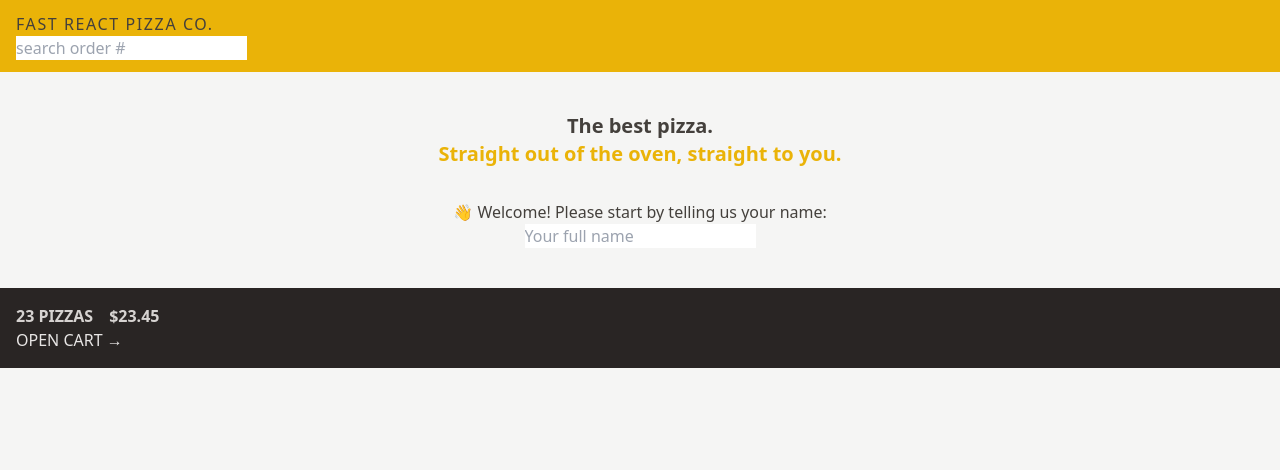
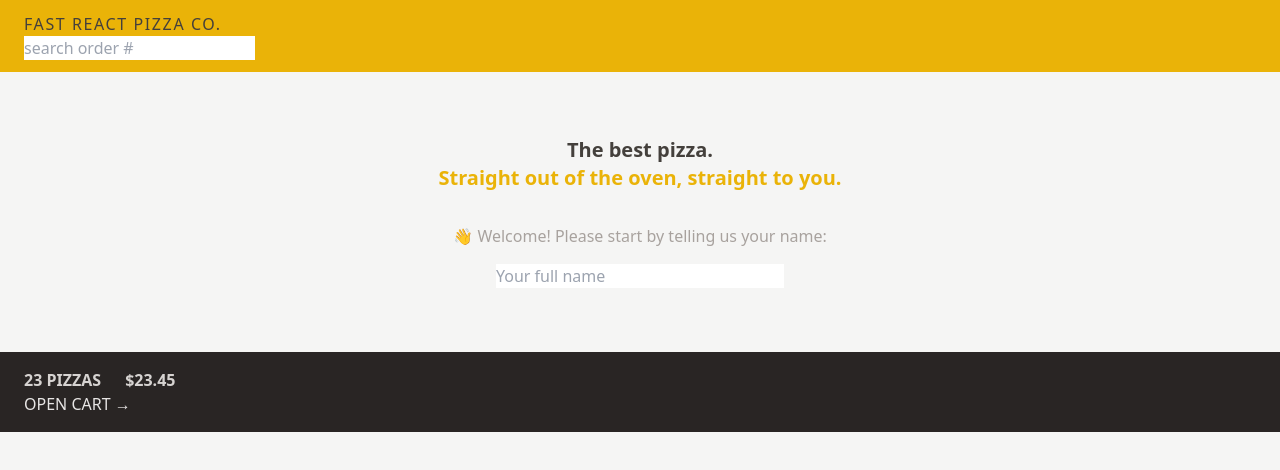
Before and after one commit to raj-wankhade/fast-react-pizza, a React (Vite) app: page / in a window 1280 px wide. Shown: the top 470 px of the page. Built offline with nearby package versions, Linux system fonts and the light colour scheme.

Commit message:
responsive design

```diff
--- a/src/features/cart/CartOverview.jsx
+++ b/src/features/cart/CartOverview.jsx
@@ -2,8 +2,8 @@
 
 function CartOverview() {
   return (
-    <div className="bg-stone-800 text-stone-200 uppercase p-4">
-      <p className="font-semibold text-stone-300 space-x-4">
+    <div className="bg-stone-800 text-stone-200 uppercase px-4 py-4 sm:px-6 text-sm md:text-base">
+      <p className="font-semibold text-stone-300 space-x-4 sm:space-x-6">
         <span>23 pizzas</span>
         <span>$23.45</span>
       </p>
--- a/src/features/user/CreateUser.jsx
+++ b/src/features/user/CreateUser.jsx
@@ -1,7 +1,7 @@
-import { useState } from 'react';
+import { useState } from "react";
 
 function CreateUser() {
-  const [username, setUsername] = useState('');
+  const [username, setUsername] = useState("");
 
   function handleSubmit(e) {
     e.preventDefault();
@@ -9,16 +9,19 @@
 
   return (
     <form onSubmit={handleSubmit}>
-      <p>👋 Welcome! Please start by telling us your name:</p>
+      <p className="mb-4 text-sm text-stone-400 md:text-base">
+        👋 Welcome! Please start by telling us your name:
+      </p>
 
       <input
         type="text"
         placeholder="Your full name"
         value={username}
         onChange={(e) => setUsername(e.target.value)}
+        className="w-72"
       />
 
-      {username !== '' && (
+      {username !== "" && (
         <div>
           <button>Start ordering</button>
         </div>
--- a/src/ui/Header.jsx
+++ b/src/ui/Header.jsx
@@ -4,7 +4,7 @@
 
 function Header() {
   return (
-    <div className="bg-yellow-500 px-4 py-3 border-b-stone-200">
+    <div className="bg-yellow-500 px-4 py-3 border-b-stone-200 sm:px-6">
       <Link to="/" className="tracking-widest uppercase">
         Fast React Pizza Co.
       </Link>
--- a/src/ui/Home.jsx
+++ b/src/ui/Home.jsx
@@ -2,7 +2,7 @@
 
 function Home() {
   return (
-    <div className="my-10 text-center">
+    <div className="my-10 sm:my-16 text-center">
       <h1 className="text-xl font-semibold mb-8">
         The best pizza.
         <br />
```
